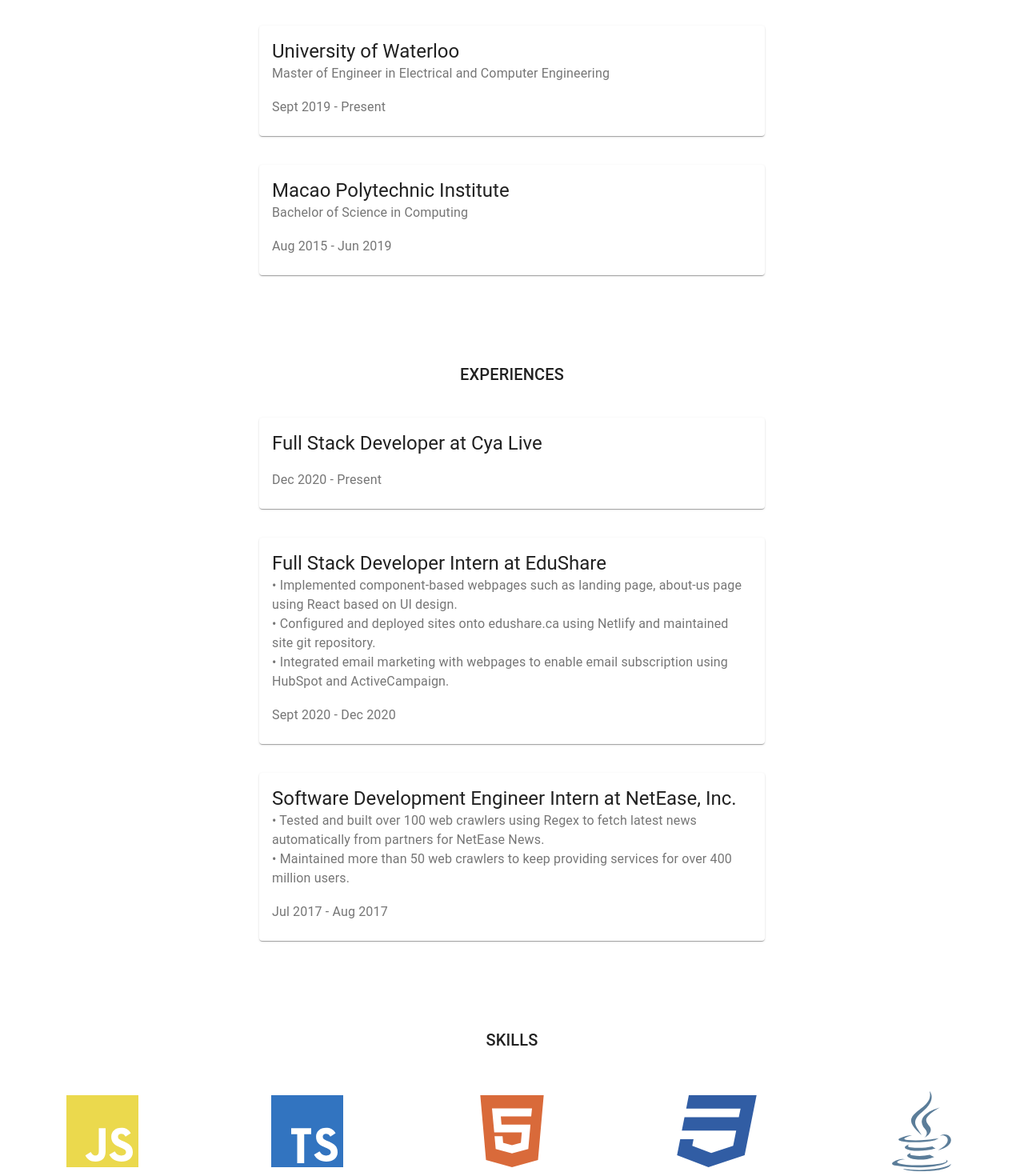
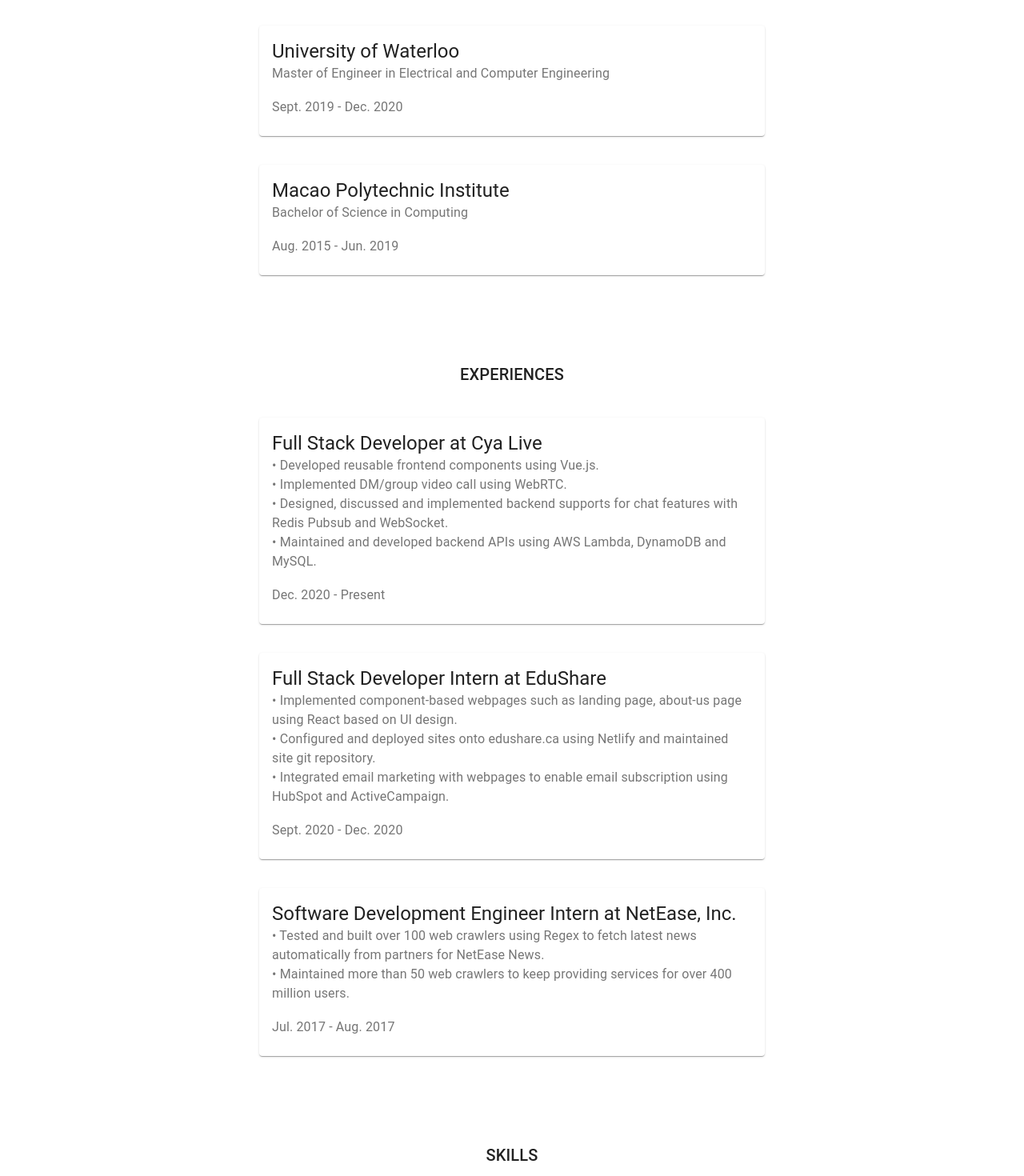
Before and after one commit to tonzmy/tonzmy.github.io, a React (Create React App) app: page / in a window 1280 px wide. Shown: the part 440-1910 px from the top of the page at 80% size. Built offline with nearby package versions, Linux system fonts and the light colour scheme.

Commit message:
update resume

```diff
--- a/src/components/ui/Education.js
+++ b/src/components/ui/Education.js
@@ -27,7 +27,7 @@
                     </Typography>
                     <br />
                     <Typography color="textSecondary">
-                    Sept 2019 - Present
+                    Sept. 2019 - Dec. 2020
                     </Typography>
                 </CardContent>
             </Card>
@@ -43,7 +43,7 @@
                     </Typography>
                     <br />
                     <Typography color="textSecondary">
-                    Aug 2015 - Jun 2019
+                    Aug. 2015 - Jun. 2019
                     </Typography>
                 </CardContent>
             </Card>
--- a/src/components/ui/Experiences.js
+++ b/src/components/ui/Experiences.js
@@ -24,10 +24,14 @@
                     Full Stack Developer at Cya Live
                     </Typography>
                     <Typography color="textSecondary">
+                    • Developed reusable frontend components using Vue.js. <br/>
+                    • Implemented DM/group video call using WebRTC. <br/>
+                    • Designed, discussed and implemented backend supports for chat features with Redis Pubsub and WebSocket. <br/>
+                    • Maintained and developed backend APIs using AWS Lambda, DynamoDB and MySQL.
                     </Typography>
                     <br />
                     <Typography color="textSecondary">
-                    Dec 2020 - Present
+                    Dec. 2020 - Present
                     </Typography>
                 </CardContent>
             </Card>
@@ -45,7 +49,7 @@
                     </Typography>
                     <br />
                     <Typography color="textSecondary">
-                    Sept 2020 - Dec 2020
+                    Sept. 2020 - Dec. 2020
                     </Typography>
                 </CardContent>
             </Card>
@@ -62,7 +66,7 @@
                     </Typography>
                     <br />
                     <Typography color="textSecondary">
-                    Jul 2017 - Aug 2017
+                    Jul. 2017 - Aug. 2017
                     </Typography>
                 </CardContent>
             </Card>
```
Also changed, not shown: 1 other file (tests, documents, lock files or other folders).
